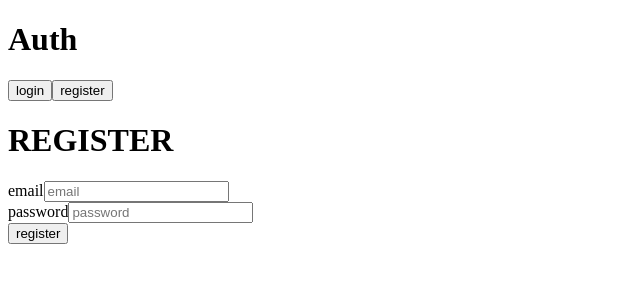
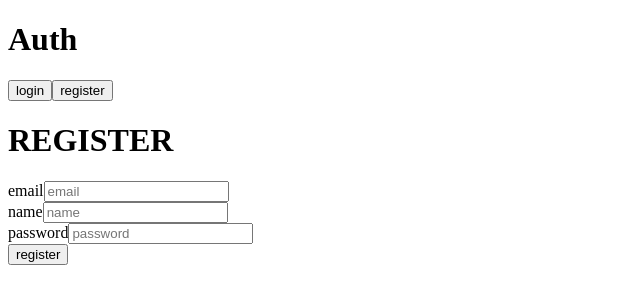
Before and after one commit to alfaruqinc/incit-auth, a React (Vite) app in the folder frontend/: page / in a window 1280 px wide. Both pictures are taken after a click on the button "register". Shown: the top 304 px of the page, without its empty margins (0-640 px from the left). Built offline with nearby package versions, Linux system fonts and the light colour scheme.

Commit message:
feat: add name field

```diff
--- a/frontend/src/components/Auth/Register.tsx
+++ b/frontend/src/components/Auth/Register.tsx
@@ -2,6 +2,7 @@ import { FormEvent, useState } from "react";
 
 export const Register = () => {
   const [email, setEmail] = useState("");
+  const [name, setName] = useState("");
   const [password, setPassword] = useState("");
 
   const handleRegister = (e: FormEvent<HTMLFormElement>) => {
@@ -24,6 +25,16 @@ export const Register = () => {
           </label>
           <br />
           <label>
+            <span>name</span>
+            <input
+              type="text"
+              value={name}
+              placeholder="name"
+              onChange={(e) => setName(e.target.value)}
+            />
+          </label>
+          <br />
+          <label>
             <span>password</span>
             <input
               type="password"
```
